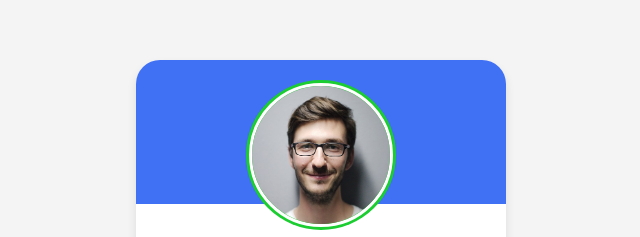
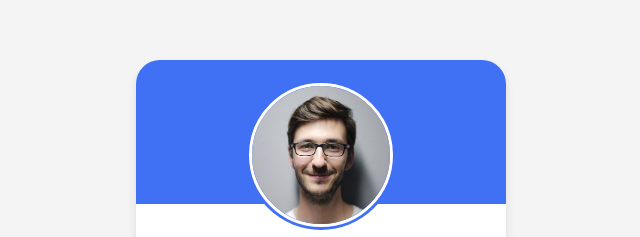
Before and after one commit to ebrahim2027/pro-card, a plain HTML site: page index.html in a window 1280 px wide. Shown: the part 135-372 px from the top of the page, without its empty margins (319-959 px from the left). Drawn offline with Linux system fonts and the light colour scheme.

```diff
--- a/style.css
+++ b/style.css
@@ -43,7 +43,7 @@ body {
   width: 150px;
   border-radius: 50%;
   padding: 3px;
-  background-color: #1bcd30;
+  background-color: #4070f4;
   margin-bottom: 10px;
 }
 .image .profile-img {
```
Also changed, not shown: 1 other file.
